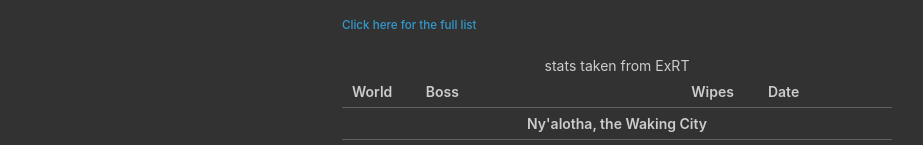
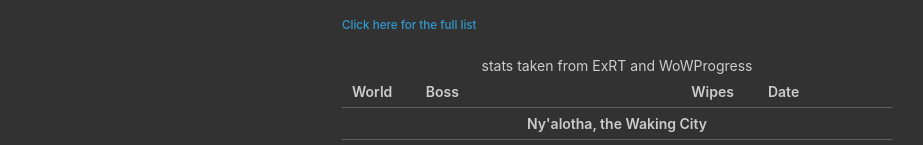
Before and after one commit to halcyonguild/halcyonguild.github.io, a plain HTML site: page index.html in a window 1280 px wide. Shown: the part 548-693 px from the top of the page, without its empty margins (178-1101 px from the left). Drawn offline with nearby package versions, Linux system fonts and the light colour scheme.

Commit message:
Clarified caption on front page

```diff
--- a/index.html
+++ b/index.html
@@ -54,7 +54,7 @@
             <h5><a href="/halcyonguild.github.io/pages/killcount.html">Click here for the full list</a></h5>
 
             <table class="kill-count-table">
-                <caption>stats taken from ExRT</caption>
+                <caption>stats taken from ExRT and WoWProgress</caption>
                 <tbody>
                     <tr>
                         <th>World</th>
```
